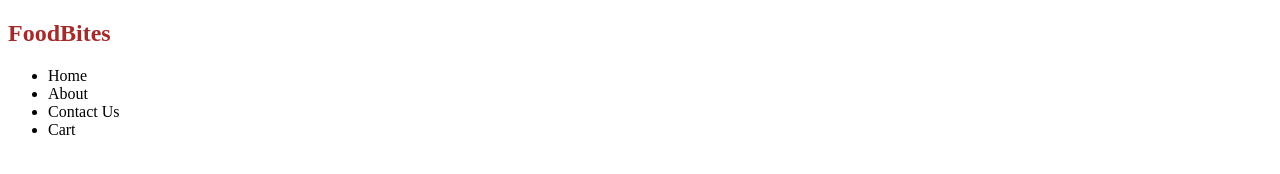
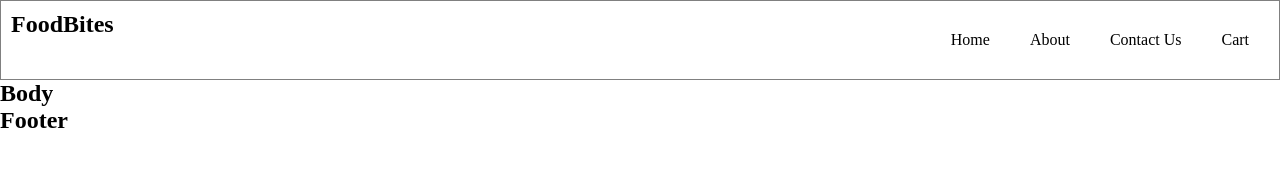
Before and after one commit to ayushrastogi689/Namaste_React, a React app in the folder Chapter04/: page / in a window 1280 px wide. Built offline with nearby package versions, Linux system fonts and the light colour scheme.

Commit message:
Added Body and Footer

```diff
--- a/Chapter04/index.css
+++ b/Chapter04/index.css
@@ -1,7 +1,27 @@
-#title {
-    color: brown;
+* {
+    margin: 0;
+    padding: 0;
+    outline: 0;
+    box-sizing: border-box;
 }
 
-#sub-title {
-    color: blue;
+.header {
+    display: flex;
+    border: 1px solid gray;
+    padding: 10px;
+    justify-content: space-between;
 }
+
+.nav-items{
+
+}
+
+.nav-items > ul {
+    list-style-type: none;
+    display: flex;
+
+}
+
+.nav-items > ul > li {
+    padding: 20px;
+}
--- a/Chapter04/index.html
+++ b/Chapter04/index.html
@@ -6,7 +6,7 @@
     <meta http-equiv="X-UA-Compatible" content="IE=edge" />
     <meta name="viewport" content="width=device-width, initial-scale=1.0" />
     <link rel="stylesheet" href="./index.css" />
-    <title>Foodbites</title>
+    <title>FoodBites</title>
 </head>
 
 <body>
--- a/Chapter04/index.js
+++ b/Chapter04/index.js
@@ -1,5 +1,5 @@
 import React from "react";
-import ReactDOM from "react-dom";
+import ReactDOM from "react-dom/client";
 
 // App Layout
 // 1. Header
@@ -39,7 +39,7 @@ const Title = () => (
 
 const HeaderComponent = () => {
     return(
-        <div>
+        <div className="header">
             <Title />
             <div className="nav-items">
             <ul>
@@ -53,9 +53,32 @@ const HeaderComponent = () => {
     );
 };
 
+const Body = () => {
+    return(
+        <h2>Body</h2>
+    );
+};
 
+const Footer = () => {
+    return(
+        <h2>Footer</h2>
+    );
+};
 
+// As JSX expression can have only one parent, and we dont want multiple extra <div>s in our code therefore
+// React.Fragement is a component which is exported by React. So that we don't have to use multiple <div>s
+// It is similar to an empty tag
+// <React.Fragement></React.Fragement> and <></> is one and the same thing.
 
+const AppLayout = () => {
+    return (
+        <>
+            <HeaderComponent />
+            <Body />
+            <Footer />
+        </>
+    )
+}
 
 
 
@@ -64,4 +87,4 @@ const HeaderComponent = () => {
 
 const creatingRoot = ReactDOM.createRoot(document.getElementById("root"));
 
-creatingRoot.render(<HeaderComponent />);
+creatingRoot.render(<AppLayout />);
```
